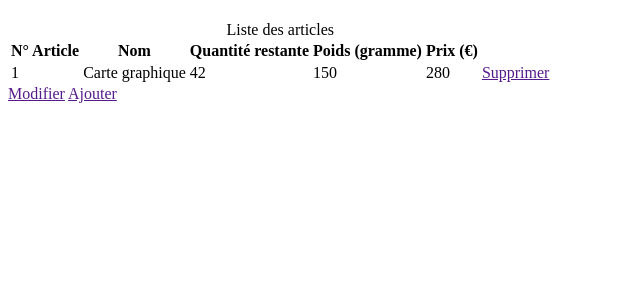
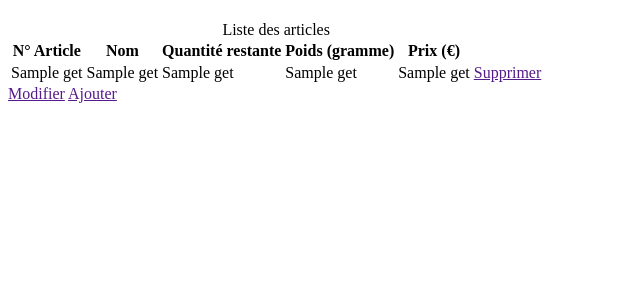
Before and after one commit to doriongilmore/expeditor, a CodeIgniter app: the page made by application/views/article/affichage_article.php in a window 1280 px wide. Shown: the top 300 px of the page, without its empty margins (0-640 px from the left). Run offline with CodeIgniter, Linux system fonts and the light colour scheme; the template is opened without the code that fills it: most values are stand-ins (such as "Sample title", 1, 10 or a date in 2020); some libraries are stand-ins or nearby versions.

Commit message:
Commit Gestion Article
Bwaaaaaaah

```diff
--- a/application/controllers/c_article.php
+++ b/application/controllers/c_article.php
@@ -7,10 +7,11 @@ class C_Article extends MY_Controller {
 //            $this->load->model('simple/M_Utilisateur');
 //            $u = $this->M_Utilisateur->getById(1);
             $this->load->model('simple/M_Article');
-//            $u = $this->M_Commandes->getById(1);
-
+            $u = $this->M_Article->getAll();
+            $this->data['articles'] = $u;
             $this->_loadView('article/affichage_article');
 	}
+
 }
 
 /* End of file welcome.php */
--- a/application/models/simple/M_Article.php
+++ b/application/models/simple/M_Article.php
@@ -33,7 +33,7 @@ class M_Article extends MY_Model{
     }
 
     public function getAll(){
-         return $this->M_bdArticle->getAll();
+         return $this->array_initialisation($this->M_bdArticle->getAll());
 
     }
 
--- a/application/views/article/affichage_article.php
+++ b/application/views/article/affichage_article.php
@@ -24,16 +24,16 @@
 	</tr>
 	</thead>
 	<tbody>
-       <?php
-        echo'<tr>';
-            echo'<td>1</td>';
-            echo'<td>Carte graphique</td>';
-            echo'<td>42</td>';
-            echo'<td>150</td>';
-            echo'<td>280</td>';
-            echo'<td><a id="btnDeleteXXX" href class="btn btn-danger">Supprimer</a></td>';
-	echo'</tr>';
-       ?>
+       <?php foreach ($articles as $a): ?>
+            <tr>
+                <td><?php echo $a->get('id_article') ?></td>
+                <td><?php echo $a->get('nom') ?></td>
+                <td><?php echo $a->get('quantite_stock') ?></td>
+                <td><?php echo $a->get('poids') ?></td>
+                <td><?php echo $a->get('prix') ?></td>
+                <td><a id="btnDeleteXXX" href class="btn btn-danger">Supprimer</a></td>
+            </tr>
+        <?php endforeach; ?>
 
 	</tbody>
 </table>
```
Also changed, not shown: 2 other files.
